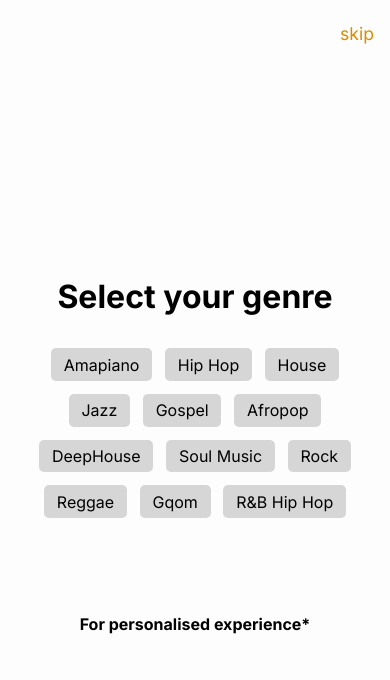
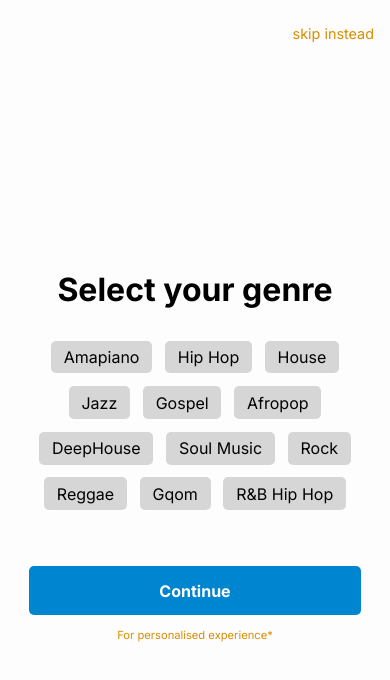
Before and after one commit to contawo/events-app, a Next.js app: page /genre in a window 390 px wide. Shown: the top 680 px of the page. Built offline with nearby package versions, Linux system fonts and the light colour scheme.

Commit message:
UI Update Function

```diff
--- a/app/genre/page.tsx
+++ b/app/genre/page.tsx
@@ -3,18 +3,33 @@
 import { useState } from "react";
 import { AiOutlineCheckCircle } from "react-icons/ai";
 import styles from "@/styles/Genre.module.css";
+import { useRouter } from "next/navigation";
 
 const GENRELIST : Array<string> = ["Amapiano", "Hip Hop", "House", "Jazz", "Gospel", "Afropop", "DeepHouse", "Soul Music", "Rock", "Reggae", "Gqom", "R&B Hip Hop"]
 
 export default function Genre() {
     const [number, setNumber] = useState<number>(GENRELIST.length)
+    const [selected, setSelected] = useState<string>("");
+    const [text, setText] = useState("Select your genre")
+    const router = useRouter();
+
+    const submitGenre = () => {
+        if (selected === "") {
+            setText("Please select genre")
+            return
+        } else {
+            setText("Select your genre")
+            router.push("/events")
+        }
+    }
+
     return (
         <main className={styles.genre}>
             <div className={styles.genreHeader}>
-                <p className={styles.genreHeaderText}>skip</p>
+                <p className={styles.genreHeaderText} onClick={() => router.push("/events")}>skip instead</p>
             </div>
             <section className={styles.genreMain}>
-                <h1 className={styles.genreMainTitle}>Select your genre</h1>
+                <h1 className={styles.genreMainTitle}>{text}</h1>
                 <section className={styles.genreMainContent}>
                     {
                         GENRELIST.map((genre, index) => {
@@ -34,7 +49,10 @@ export default function Genre() {
                                     <div
                                         className={styles.genreMainContentItem}
                                         key={index}
-                                        onClick={() => setNumber(index)}
+                                        onClick={() => {
+                                            setNumber(index)
+                                            setSelected(genre)
+                                        }}
                                     >
                                         <p className={styles.genreMainContentItemText}>{genre}</p>
                                     </div>
@@ -43,7 +61,14 @@ export default function Genre() {
                         })
                     }
                 </section>
-                <p className={styles.genreMainText}>For personalised experience*</p>
+                <div className={styles.genreMainContainer}>
+                    <button
+                        className={styles.genreMainContainerButton}
+                        type="button"
+                        onClick={submitGenre}
+                    >Continue</button>
+                    <p className={styles.genreMainContainerText}>For personalised experience*</p>
+                </div>
             </section>
         </main>
     )
--- a/styles/Genre.module.css
+++ b/styles/Genre.module.css
@@ -15,7 +15,7 @@
 
 .genreHeaderText {
     color: var(--orange-color);
-    font-size: 1.1rem;
+    font-size: .9rem;
     font-weight: 400;
     cursor: pointer;
     text-decoration: none;
@@ -60,7 +60,7 @@
 }
 
 .genreMainContentItemSelected {
-    background-color: var(--primary-color);
+    background-color: var(--red-color);
     padding: .4rem .8rem;
     display: flex;
     align-items: center;
@@ -81,10 +81,35 @@
     color: white;
 }
 
-.genreMainText {
-    margin-top: 2.5rem;
+.genreMainContainer {
+    margin-top: 1.5rem;
+    width: 35%;
+    display: flex;
+    flex-direction: column;
+    align-items: center;
+}
+
+.genreMainContainerButton {
+    width: 100%;
+    padding: .9rem .4rem;
+    background-color: var(--primary-color);
+    outline: none;
+    border: none;
+    border-radius: calc(var(--border-radius) - 5px);
+    color: white;
+    font-weight: 700;
     font-size: 1rem;
-    font-weight: 700;
+    margin-bottom: .8rem;
+    cursor: pointer;
+}
+
+.genreMainContainerButton:hover {
+    background-color: var(--lignt-primary-color);
+}
+
+.genreMainContainerText {
+    font-size: .7rem;
+    color: var(--orange-color);
 }
 
 @media screen and (max-width: 480px) {
@@ -97,4 +122,7 @@
     .genreMainText {
         margin-top: 4rem;
     }
+    .genreMainContainer {
+        width: 85%;
+    }
 }
```
Also changed, not shown: app/page.tsx (+64 -6 lines), types/all.tsx (+10 -0 lines).
